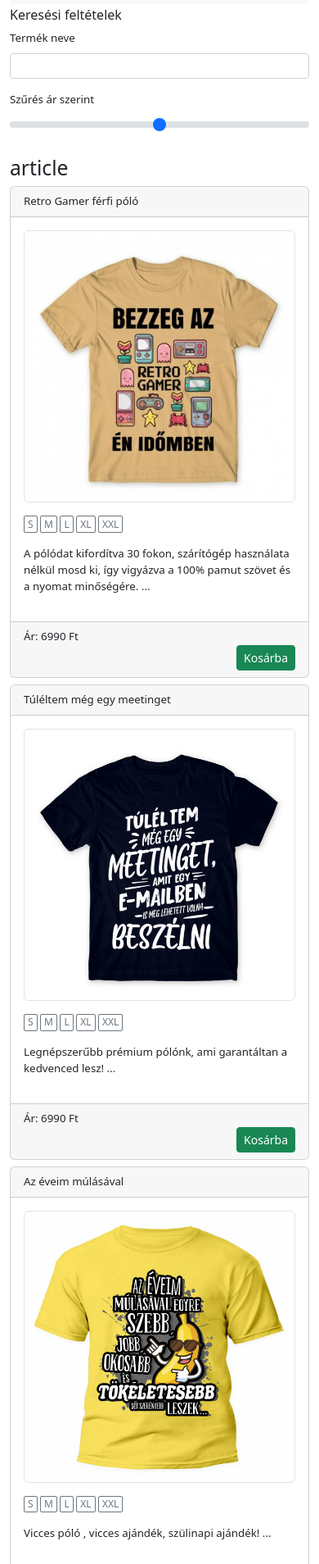
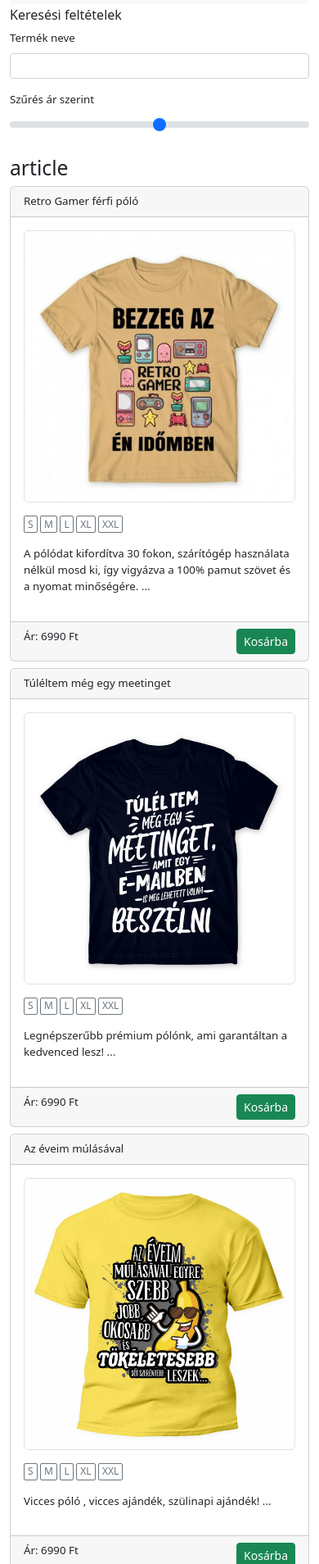
Before and after one commit to zschopper/webprog-bootstrap5-webshop, a plain HTML site: page index.html in a window 390 px wide. Shown: the part 92-2000 px from the top of the page at 82% size. Drawn offline with nearby package versions, Linux system fonts and the light colour scheme.

Commit message:
alignments

```diff
--- a/index.html
+++ b/index.html
@@ -22,7 +22,7 @@
     </div>
     <div class="container-fluid">
         <div class="row gy-1">
-            <header class="col-sm-12">
+            <header class="col-12">
                 <h1>Webáruház</h1>
                 <nav class="navbar navbar-expand-sm bg-light">
                     <div class="container-fluid">
@@ -41,7 +41,7 @@
                     </div>
                 </nav>
             </header>
-            <div class="col-sm-12 col-md-3 col-lg-2">
+            <div class="col-12 col-md-3 col-lg-2">
                 <aside class="search">
                     <h6>Keresési feltételek</h6>
                     <form action="">
@@ -57,11 +57,11 @@
                     </form>
                 </aside>
             </div>
-            <div class="col-sm-12 col-md-9 col-lg-7">
+            <div class="col-12 col-md-9 col-lg-7">
                 <article>
                     <h2>article</h2>
                     <div class="cards row gy-2">
-                        <div class="col-xl-4 col-md-6 col-sm-12 d-flex align-items-stretch">
+                        <div class="col-xl-4 col-md-6 col-12 d-flex align-items-stretch">
                             <div class="card">
                                 <div class="card-header">Retro Gamer férfi póló</div>
                                 <div class="card-body">
@@ -90,15 +90,15 @@
                                 </div>
                                 <div class="card-footer">
                                     <div class="row">
-                                        <div class="col-sm-6">Ár: 6990 Ft</div>
-                                        <div class="col-sm-6 text-end"><a href="#"
+                                        <div class="col-6"><span class="align-middle">Ár: 6990 Ft</span></div>
+                                        <div class="col-6 text-end"><a href="#"
                                                 class="btn btn-sm btn-success">Kosárba</a>
                                         </div>
                                     </div>
                                 </div>
                             </div>
                         </div>
-                        <div class="col-xl-4 col-md-6 col-sm-12 d-flex align-items-stretch">
+                        <div class="col-xl-4 col-md-6 col-12 d-flex align-items-stretch">
                             <div class="card">
                                 <div class="card-header">Túléltem még egy meetinget</div>
                                 <div class="card-body">
@@ -126,15 +126,15 @@
                                 </div>
                                 <div class="card-footer">
                                     <div class="row">
-                                        <div class="col-sm-6">Ár: 6990 Ft</div>
-                                        <div class="col-sm-6 text-end"><a href="#"
+                                        <div class="col-6"><span class="align-middle">Ár: 6990 Ft</span></div>
+                                        <div class="col-6 text-end"><a href="#"
                                                 class="btn btn-sm btn-success">Kosárba</a>
                                         </div>
                                     </div>
                                 </div>
                             </div>
                         </div>
-                        <div class="col-xl-4 col-md-6 col-sm-12 d-flex align-items-stretch">
+                        <div class="col-xl-4 col-md-6 col-12 d-flex align-items-stretch">
                             <div class="card">
                                 <div class="card-header">Az éveim múlásával</div>
                                 <div class="card-body">
@@ -162,15 +162,15 @@
                                 </div>
                                 <div class="card-footer">
                                     <div class="row">
-                                        <div class="col-sm-6">Ár: 6990 Ft</div>
-                                        <div class="col-sm-6 text-end"><a href="#"
+                                        <div class="col-6"><span class="align-middle">Ár: 6990 Ft</span></div>
+                                        <div class="col-6 text-end"><a href="#"
                                                 class="btn btn-sm btn-success">Kosárba</a>
                                         </div>
                                     </div>
                                 </div>
                             </div>
                         </div>
-                        <div class="col-xl-4 col-md-6 col-sm-12 d-flex align-items-stretch">
+                        <div class="col-xl-4 col-md-6 col-12 d-flex align-items-stretch">
                             <div class="card">
                                 <div class="card-header">I hate...</div>
                                 <div class="card-body">
@@ -201,15 +201,15 @@
                                 </div>
                                 <div class="card-footer">
                                     <div class="row">
-                                        <div class="col-sm-6">Ár: 6990 Ft</div>
-                                        <div class="col-sm-6 text-end"><a href="#"
+                                        <div class="col-6"><span class="align-middle">Ár: 6990 Ft</span></div>
+                                        <div class="col-6 text-end"><a href="#"
                                                 class="btn btn-sm btn-success">Kosárba</a>
                                         </div>
                                     </div>
                                 </div>
                             </div>
                         </div>
-                        <div class="col-xl-4 col-md-6 col-sm-12 d-flex align-items-stretch">
+                        <div class="col-xl-4 col-md-6 col-12 d-flex align-items-stretch">
                             <div class="card">
                                 <div class="card-header">Képzeld el az életet ...</div>
                                 <div class="card-body">
@@ -240,8 +240,8 @@
                                 </div>
                                 <div class="card-footer">
                                     <div class="row">
-                                        <div class="col-sm-6">Ár: 6990 Ft</div>
-                                        <div class="col-sm-6 text-end"><a href="#"
+                                        <div class="col-6"><span class="align-middle">Ár: 6990 Ft</span></div>
+                                        <div class="col-6 text-end"><a href="#"
                                                 class="btn btn-sm btn-success">Kosárba</a>
                                         </div>
                                     </div>
@@ -251,7 +251,7 @@
                     </div>
                 </article>
             </div>
-            <div class="col-sm-12 col-md-12 col-lg-3">
+            <div class="col-12 col-md-12 col-lg-3">
                 <aside>
                     <article>
                         <h4>Kapcsolódó cikkek 1</h4>
```
